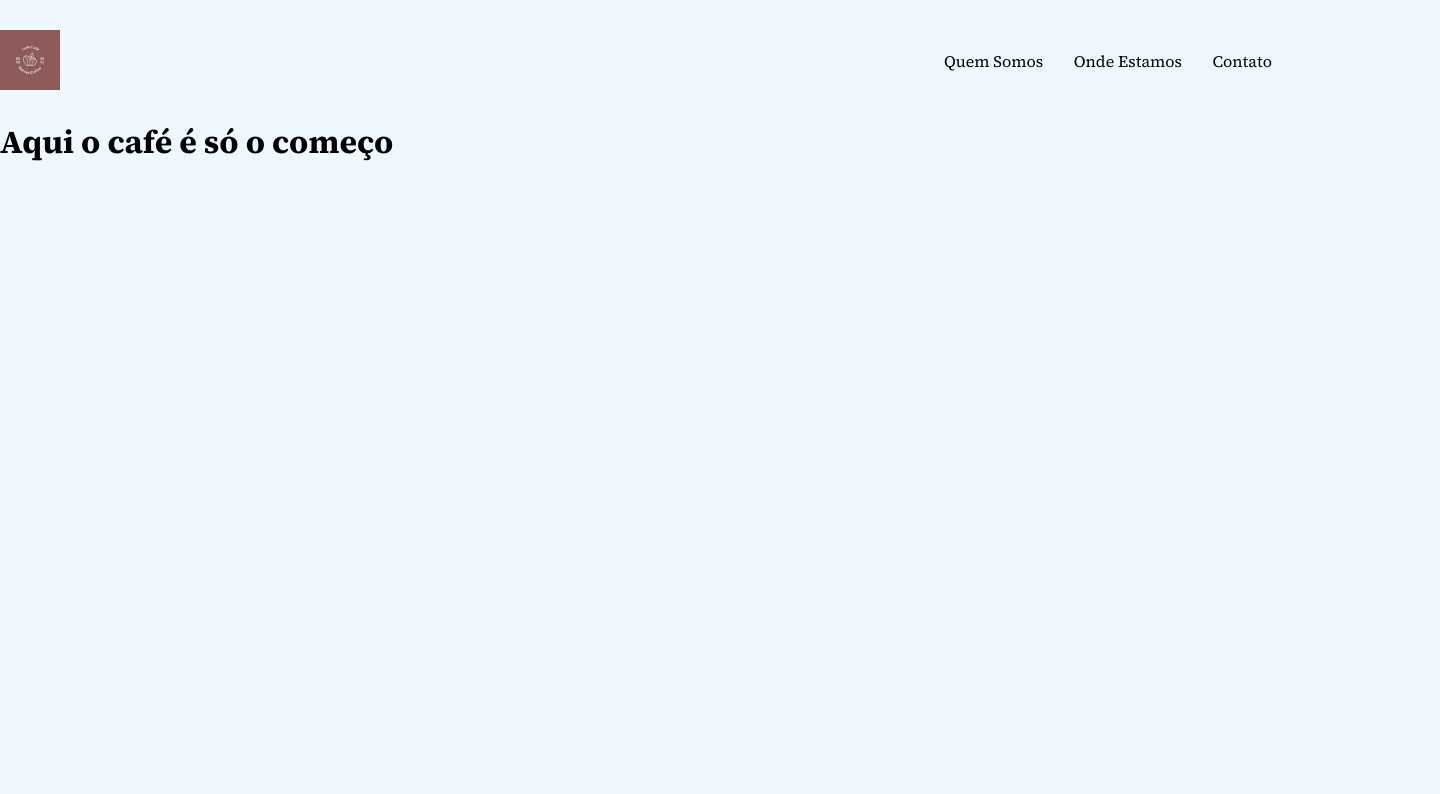
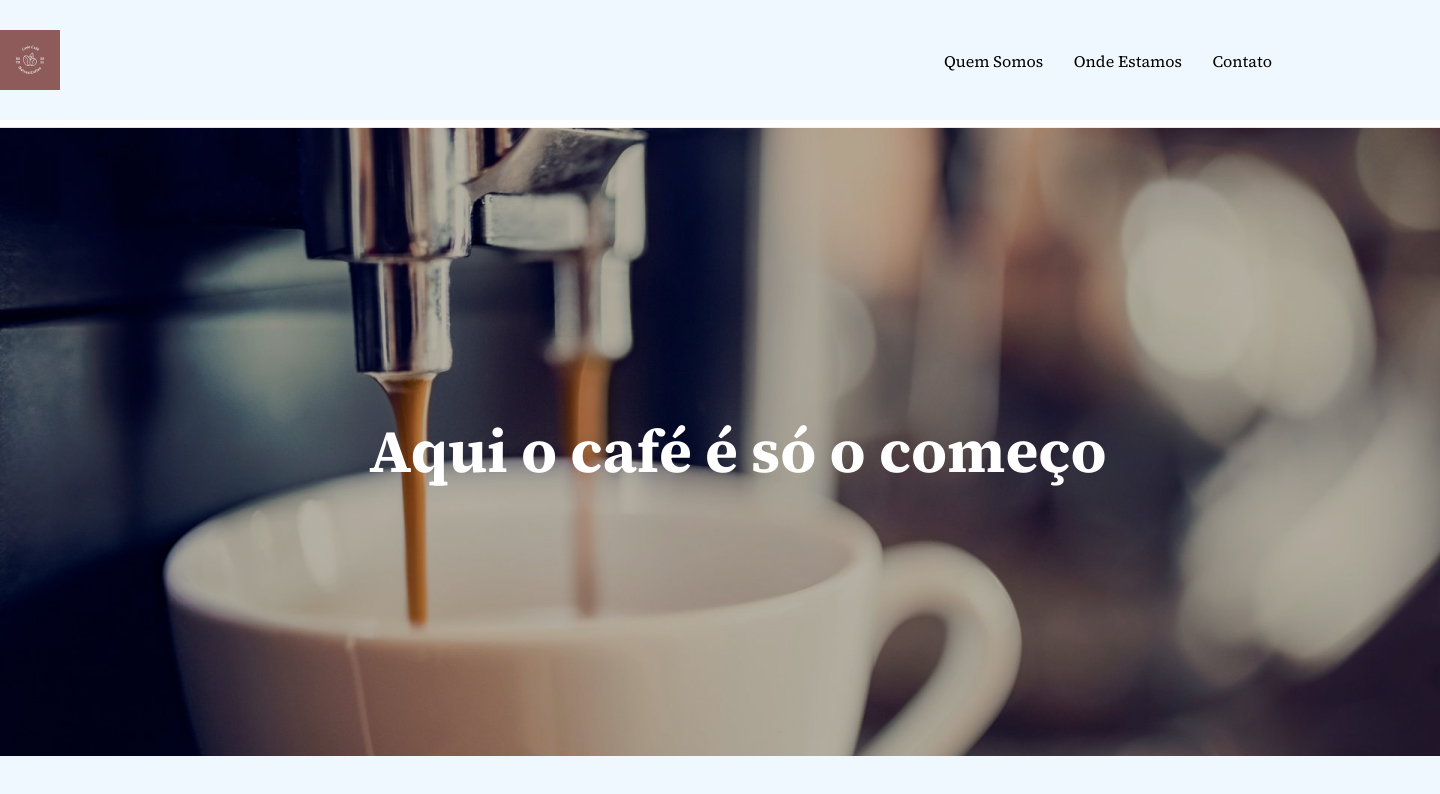
Before and after one commit to deivison556/Cafeteria-Dev-Quest, a plain HTML site: page index.html in a window 1280 px wide. Shown: the whole page, 1440 px wide, since content can reach past the window. Drawn offline with Linux system fonts and the light colour scheme.

Commit message:
desenvolido o css do main no style.css

```diff
--- a/css/style.css
+++ b/css/style.css
@@ -59,3 +59,27 @@ header {
 #header-container #header-menu-links #menu-links a:hover {
   background-color: #A68181;
 }
+
+/* Conteudo inicial - main */
+#main-container {
+  width: 100%;
+  height: 636px;
+}
+
+#main-container #main-background {
+  position: relative;
+  height: 636px;
+  width: 1440px;
+  margin: 0 auto;
+  background-image: url(../imagens/painel.jpg);
+  background-size: cover;
+  background-repeat: no-repeat;
+}
+
+#main-container #main-background h1 {
+  position: absolute;
+  top: 290px;
+  left: 369px;
+  color: white;
+  font-size: 60px;
+}
```
